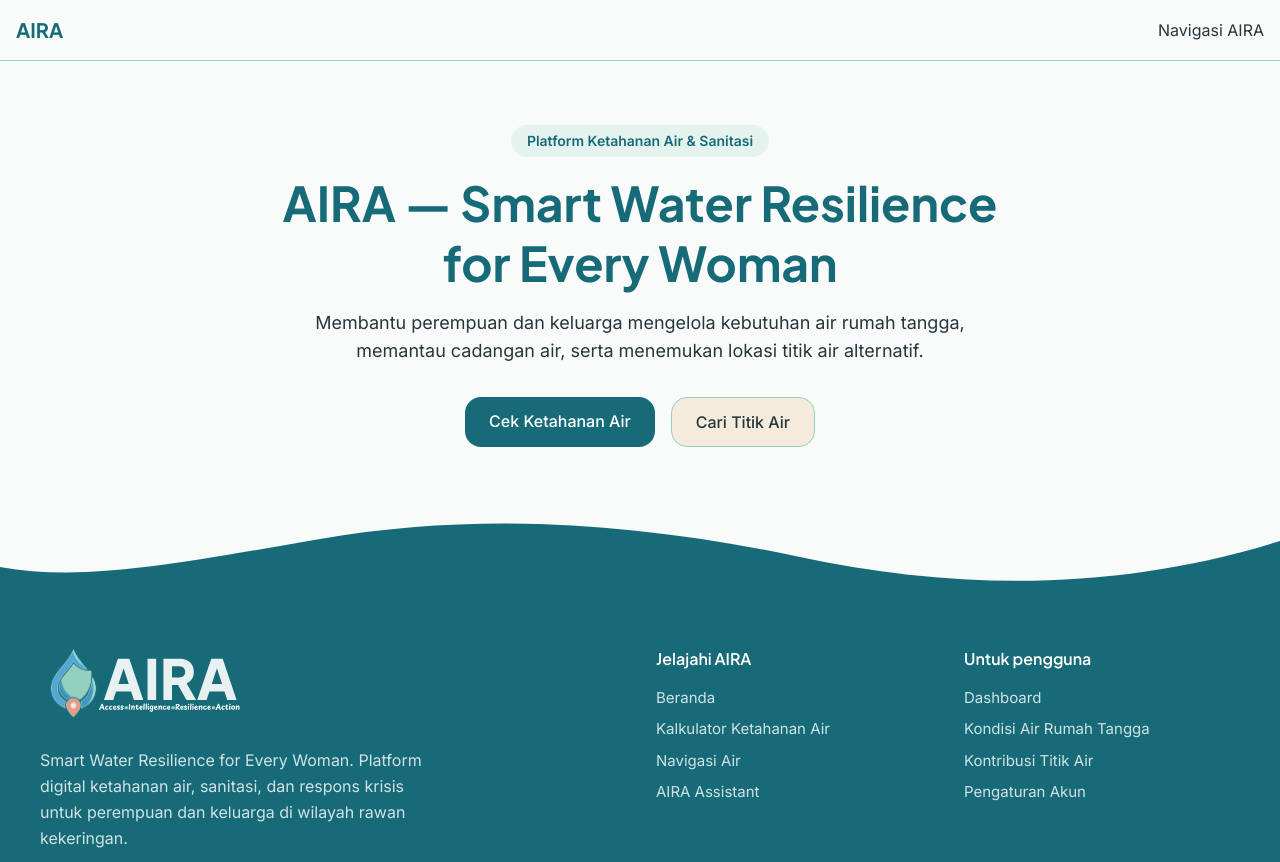
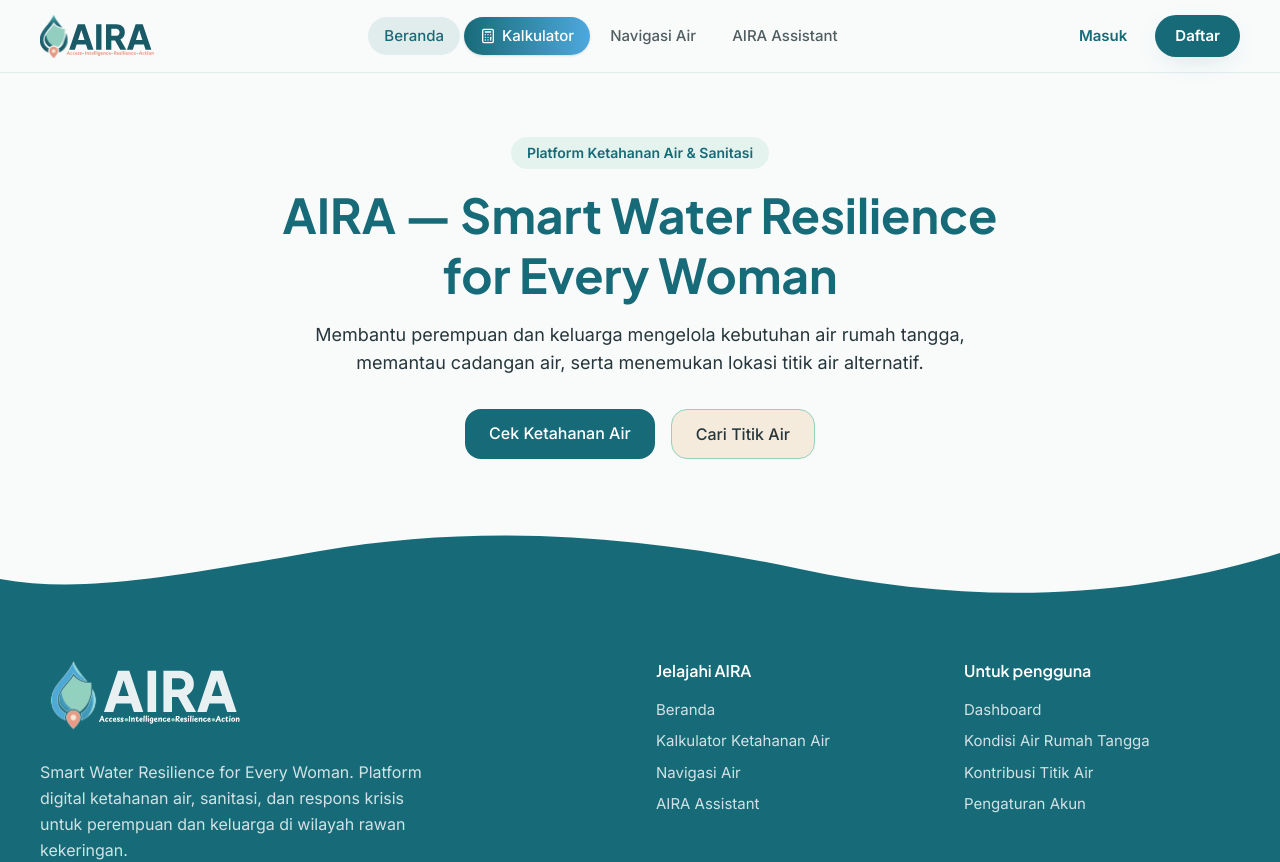
Before and after one commit to rasuna-said-project/aira-website, a Next.js app: page / in a window 1280 px wide. Shown: the top 862 px of the page. Built offline with nearby package versions, Linux system fonts and the light colour scheme.

Commit message:
feat(navbar): navbar responsif dengan logo, menu aktif, dan menu mobile

```diff
--- a/components/Navbar.jsx
+++ b/components/Navbar.jsx
@@ -1,10 +1,138 @@
+"use client";
+
+import { useState } from "react";
+import Image from "next/image";
+import Link from "next/link";
+import { usePathname } from "next/navigation";
+import { Calculator, Menu, X } from "lucide-react";
+
+const links = [
+  { label: "Beranda", href: "/" },
+  { label: "Kalkulator", href: "/kalkulator-air", primary: true },
+  { label: "Navigasi Air", href: "/navigasi-air" },
+  { label: "AIRA Assistant", href: "/assistant" },
+];
+
+const primaryClass =
+  "bg-gradient-to-r from-aira-primary to-aira-secondary text-white shadow-sm hover:from-aira-primary-dark hover:to-aira-primary";
+
+// Link aktif jika rute sama, atau berada di bawah rute tersebut (kecuali Beranda).
+function isActive(pathname, href) {
+  return href === "/" ? pathname === "/" : pathname === href || pathname.startsWith(`${href}/`);
+}
+
 export default function Navbar() {
+  const pathname = usePathname();
+  const [open, setOpen] = useState(false);
+
   return (
-    <nav className="p-4 bg-aira-bg border-b border-aira-sage flex justify-between items-center">
-      <h1 className="text-xl font-heading font-bold text-aira-primary">AIRA</h1>
-      <div className="space-x-4 font-body text-aira-text">
-        <span>Navigasi AIRA</span>
+    <header className="sticky top-0 z-40 border-b border-aira-primary/10 bg-aira-bg/90 backdrop-blur">
+      <div className="mx-auto flex h-[72px] max-w-[1240px] items-center justify-between px-5">
+        <Link href="/" aria-label="AIRA — Beranda" className="flex items-center">
+          <Image
+            src="/images/aira-logo.svg"
+            alt=""
+            width={140}
+            height={50}
+            priority
+            className="h-10 w-auto object-contain sm:h-11"
+          />
+        </Link>
+
+        {/* Menu desktop */}
+        <nav className="hidden items-center gap-1 lg:flex" aria-label="Navigasi utama">
+          {links.map((link) => {
+            const active = isActive(pathname, link.href);
+            return (
+              <Link
+                key={link.href}
+                href={link.href}
+                aria-current={active ? "page" : undefined}
+                className={`inline-flex items-center gap-1.5 rounded-full px-4 py-2 text-[15px] font-medium transition-all ${
+                  link.primary
+                    ? `${primaryClass} ${active ? "ring-2 ring-aira-secondary ring-offset-2 ring-offset-aira-bg" : ""}`
+                    : active
+                      ? "bg-aira-primary/10 text-aira-primary"
+                      : "text-aira-text/80 hover:bg-aira-sand"
+                }`}
+              >
+                {link.primary && <Calculator className="size-4" />}
+                {link.label}
+              </Link>
+            );
+          })}
+        </nav>
+
+        <div className="hidden items-center gap-2 lg:flex">
+          <Link
+            href="/masuk"
+            className="rounded-full px-5 py-2.5 text-[15px] font-semibold text-aira-primary transition-colors hover:bg-aira-primary/10"
+          >
+            Masuk
+          </Link>
+          <Link
+            href="/daftar"
+            className="rounded-full bg-aira-primary px-5 py-2.5 text-[15px] font-semibold text-white shadow-soft transition-colors hover:bg-aira-primary-dark"
+          >
+            Daftar
+          </Link>
+        </div>
+
+        <button
+          type="button"
+          className="grid size-11 place-items-center rounded-full hover:bg-aira-sand lg:hidden"
+          onClick={() => setOpen(!open)}
+          aria-label="Menu"
+          aria-expanded={open}
+          aria-controls="mobile-navigation"
+        >
+          {open ? <X /> : <Menu />}
+        </button>
       </div>
-    </nav>
+
+      {/* Menu mobile */}
+      {open && (
+        <div
+          id="mobile-navigation"
+          className="flex max-h-[calc(100dvh-72px)] flex-col overflow-y-auto border-t border-aira-primary/10 bg-aira-bg px-4 pb-5 pt-2 lg:hidden"
+        >
+          {links.map((link) => {
+            const active = isActive(pathname, link.href);
+            return (
+              <Link
+                key={link.href}
+                href={link.href}
+                onClick={() => setOpen(false)}
+                aria-current={active ? "page" : undefined}
+                className={`flex items-center gap-2 text-[17px] font-medium ${
+                  link.primary
+                    ? `my-2 rounded-full px-4 py-3 ${primaryClass}`
+                    : `border-b border-aira-primary/5 py-3.5 ${active ? "text-aira-primary" : ""}`
+                }`}
+              >
+                {link.primary && <Calculator className="size-4" />}
+                {link.label}
+              </Link>
+            );
+          })}
+          <div className="flex gap-3 pt-4">
+            <Link
+              href="/masuk"
+              onClick={() => setOpen(false)}
+              className="flex-1 rounded-full border-2 border-aira-primary py-3 text-center font-semibold text-aira-primary"
+            >
+              Masuk
+            </Link>
+            <Link
+              href="/daftar"
+              onClick={() => setOpen(false)}
+              className="flex-1 rounded-full bg-aira-primary py-3 text-center font-semibold text-white"
+            >
+              Daftar
+            </Link>
+          </div>
+        </div>
+      )}
+    </header>
   );
 }
```
